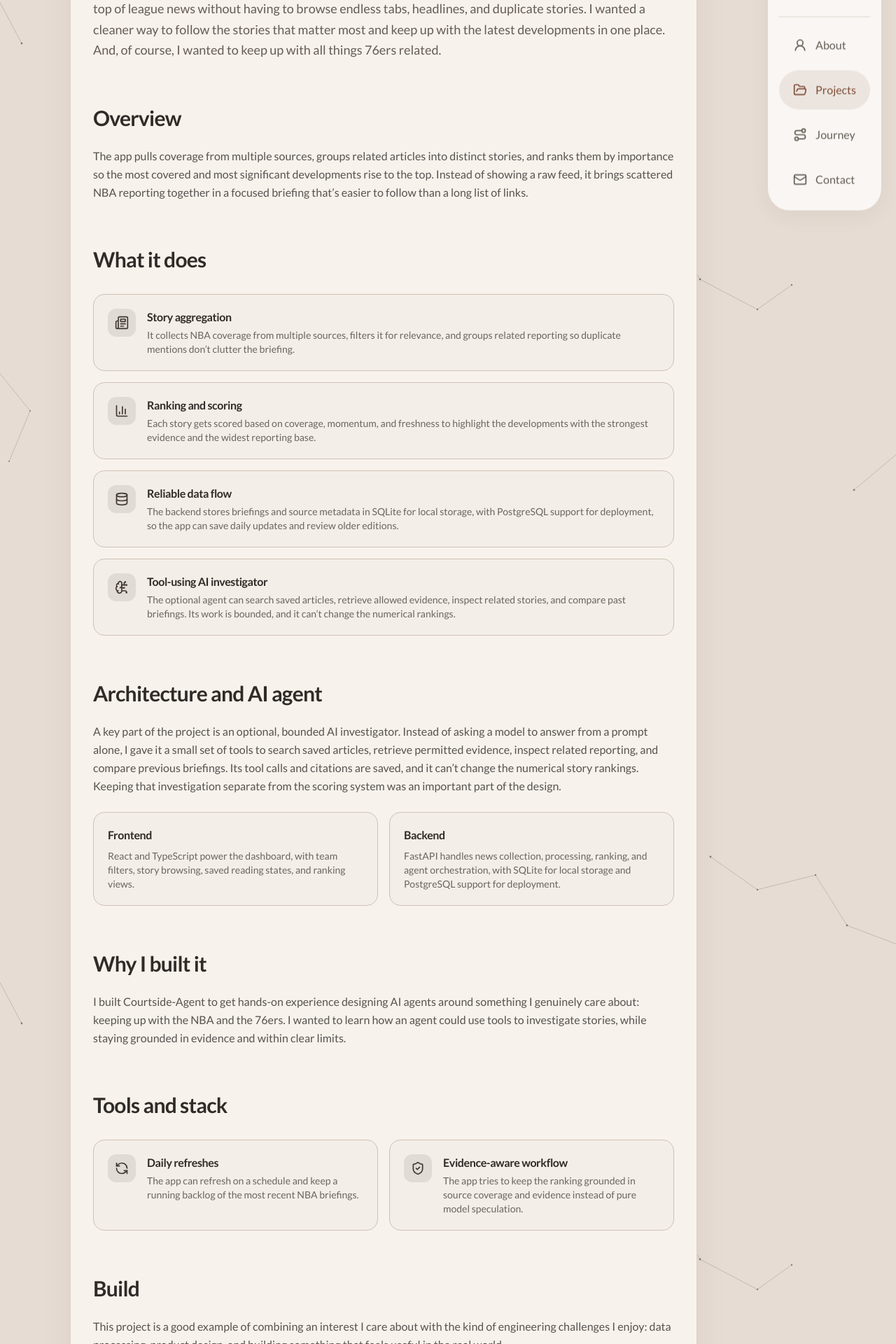
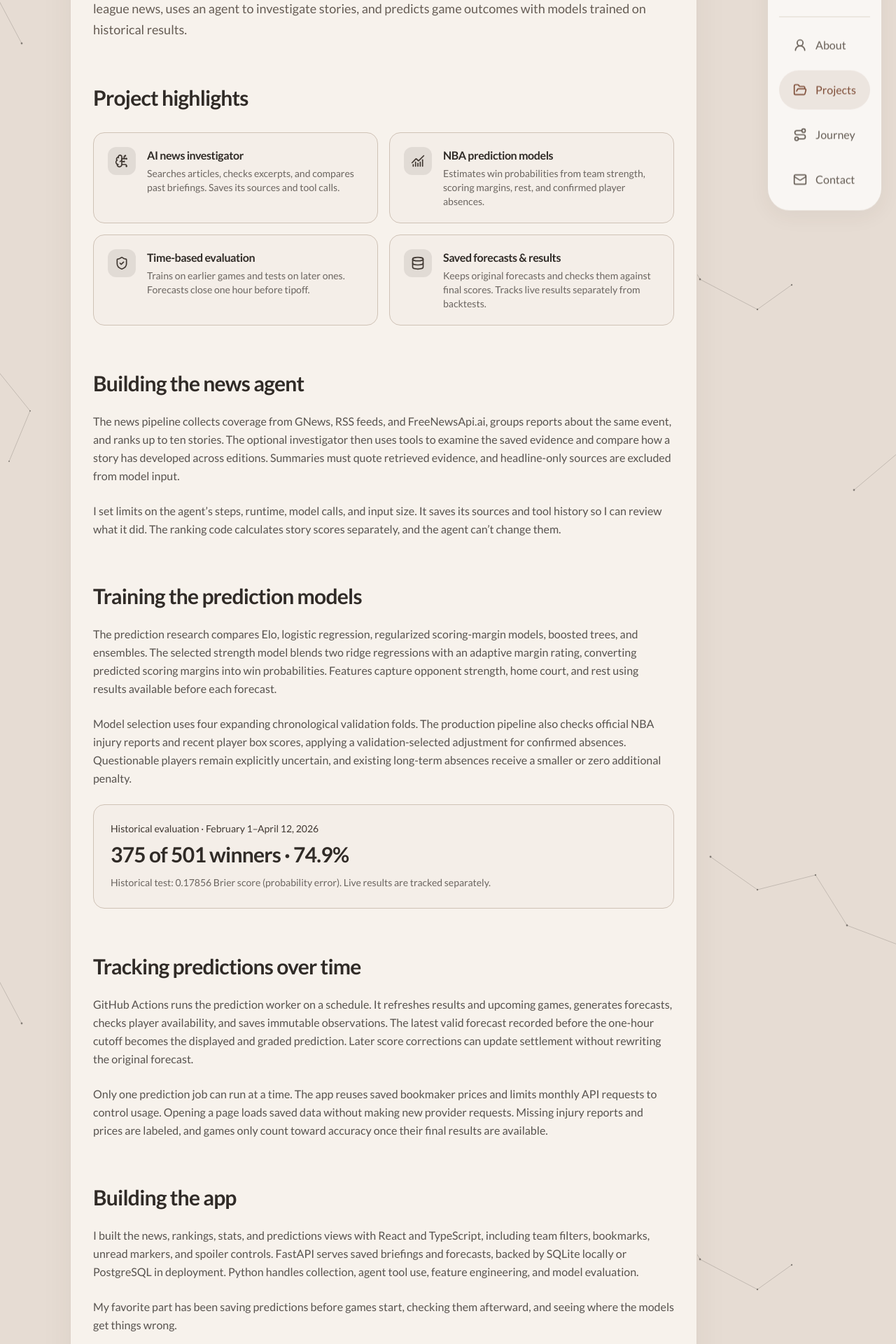
Before and after one commit to awsun124/PersonalPortfolio, a React (Vite) app: page /project/courtside-agent in a window 1280 px wide. Shown: the part 280-2200 px from the top of the page at 70% size. Built offline with nearby package versions, Linux system fonts and the light colour scheme.

Commit message:
Update Courtside project with agent and prediction details

```diff
--- a/src/data/journey.ts
+++ b/src/data/journey.ts
@@ -49,6 +49,6 @@ export const journey: JourneyMilestone[] = [
     id: 6,
     date: "Now",
     title: "Still exploring",
-    description: "At Duke, I’m studying Computer Science and Statistical Science while working as a Computational Research Assistant on a digital twin spanning six North Carolina counties. I build Python and Pandas pipelines to process Census data, and run and test workflows on Duke’s HPC cluster. Outside research, I’m building Courtside-Agent to get hands-on experience with AI agents and bring together my interests in basketball and software. I’m still exploring computer science, and I’m excited to keep learning by building."
+    description: "At Duke, I’m studying Computer Science and Statistical Science while working as a Computational Research Assistant on a digital twin spanning six North Carolina counties. I build Python and Pandas pipelines to process Census data, and run and test workflows on Duke’s HPC cluster. Outside research, I’m building Courtside to explore AI agents and NBA prediction models, bringing together my interests in basketball, statistics, and software. I’m still exploring computer science, and I’m excited to keep learning by building."
   }
 ];
--- a/src/data/projects.ts
+++ b/src/data/projects.ts
@@ -8,8 +8,8 @@ export type ProjectSummary = {
 export const projects: ProjectSummary[] = [
   {
     id: "courtside-agent",
-    title: "Courtside-Agent",
-    category: "AI Agents & Sports Analytics",
+    title: "Courtside",
+    category: "AI Agents & Predictive Modeling",
     year: "2026",
   },
   {
--- a/src/pages/CourtsideProject.tsx
+++ b/src/pages/CourtsideProject.tsx
@@ -1,188 +1,143 @@
 import ProjectPage from "@/components/projects/ProjectPage";
-import {
-  BarChart3,
-  BrainCircuit,
-  Database,
-  Newspaper,
-  RefreshCcw,
-  ShieldCheck,
-} from "lucide-react";
+import { BrainCircuit, ChartNoAxesCombined, Database, ShieldCheck } from "lucide-react";
+
+const highlights = [
+  {
+    icon: BrainCircuit,
+    title: "AI news investigator",
+    description: "Searches articles, checks excerpts, and compares past briefings. Saves its sources and tool calls.",
+  },
+  {
+    icon: ChartNoAxesCombined,
+    title: "NBA prediction models",
+    description: "Estimates win probabilities from team strength, scoring margins, rest, and confirmed player absences.",
+  },
+  {
+    icon: ShieldCheck,
+    title: "Time-based evaluation",
+    description: "Trains on earlier games and tests on later ones. Forecasts close one hour before tipoff.",
+  },
+  {
+    icon: Database,
+    title: "Saved forecasts & results",
+    description: "Keeps original forecasts and checks them against final scores. Tracks live results separately from backtests.",
+  },
+];
 
 const CourtsideProject = () => (
-  <ProjectPage title="Courtside-Agent" year="2026">
+  <ProjectPage title="Courtside" year="2026">
     <p className="text-lg text-muted-foreground leading-relaxed mb-16">
-      Courtside-Agent is a personal NBA news briefing app I built around one
-      goal: making it easier to stay on top of league news without having to browse
-      endless tabs, headlines, and duplicate stories. I wanted a cleaner way to
-      follow the stories that matter most and keep up with the latest developments
-      in one place. And, of course, I wanted to keep up with all things 76ers
-      related.
+      I built Courtside to keep up with the NBA and the 76ers, and to try out
+      ideas in AI and statistics. It collects league news, uses an agent to
+      investigate stories, and predicts game outcomes with models trained on
+      historical results.
     </p>
 
     <section className="mb-16">
-      <h2 className="text-2xl md:text-3xl font-bold tracking-tight mb-6">
-        Overview
+      <h2 className="text-2xl md:text-3xl font-bold tracking-tight mb-8">
+        Project highlights
       </h2>
-      <p className="text-foreground/80 leading-relaxed">
-        The app pulls coverage from multiple sources, groups related articles into
-        distinct stories, and ranks them by importance so the most covered and
-        most significant developments rise to the top. Instead of showing a raw
-        feed, it brings scattered NBA reporting together in a focused briefing
-        that’s easier to follow than a long list of links.
-      </p>
-    </section>
-
-    <section className="mb-16">
-      <h2 className="text-2xl md:text-3xl font-bold tracking-tight mb-8">
-        What it does
-      </h2>
-
-      <div className="grid gap-4">
-        <div className="flex items-start gap-4 p-5 rounded-2xl border border-border bg-muted/30">
+      <div className="grid gap-4 md:grid-cols-2">
+        {highlights.map(({ icon: Icon, title, description }) => (
+          <div key={title} className="flex items-start gap-4 p-5 rounded-2xl border border-border bg-muted/30">
             <div className="p-2.5 rounded-xl bg-primary/10 text-primary flex-shrink-0">
-            <Newspaper className="w-5 h-5" />
+              <Icon className="w-5 h-5" />
             </div>
             <div>
-            <h4 className="font-semibold mb-1">Story aggregation</h4>
-            <p className="text-sm text-foreground/70">
-              It collects NBA coverage from multiple sources, filters it for
-              relevance, and groups related reporting so duplicate mentions don’t
-              clutter the briefing.
-            </p>
+              <h3 className="font-semibold mb-1">{title}</h3>
+              <p className="text-sm text-foreground/70">{description}</p>
             </div>
           </div>
-
-        <div className="flex items-start gap-4 p-5 rounded-2xl border border-border bg-muted/30">
-          <div className="p-2.5 rounded-xl bg-primary/10 text-primary flex-shrink-0">
-            <BarChart3 className="w-5 h-5" />
-          </div>
-          <div>
-            <h4 className="font-semibold mb-1">Ranking and scoring</h4>
-            <p className="text-sm text-foreground/70">
-              Each story gets scored based on coverage, momentum, and freshness to
-              highlight the developments with the strongest evidence and the widest
-              reporting base.
-            </p>
-          </div>
-        </div>
-
-        <div className="flex items-start gap-4 p-5 rounded-2xl border border-border bg-muted/30">
-          <div className="p-2.5 rounded-xl bg-primary/10 text-primary flex-shrink-0">
-            <Database className="w-5 h-5" />
-          </div>
-          <div>
-            <h4 className="font-semibold mb-1">Reliable data flow</h4>
-            <p className="text-sm text-foreground/70">
-              The backend stores briefings and source metadata in SQLite for
-              local storage, with PostgreSQL support for deployment, so the app
-              can save daily updates and review older editions.
-            </p>
-          </div>
-        </div>
-
-        <div className="flex items-start gap-4 p-5 rounded-2xl border border-border bg-muted/30">
-          <div className="p-2.5 rounded-xl bg-primary/10 text-primary flex-shrink-0">
-            <BrainCircuit className="w-5 h-5" />
-          </div>
-          <div>
-            <h4 className="font-semibold mb-1">Tool-using AI investigator</h4>
-            <p className="text-sm text-foreground/70">
-              The optional agent can search saved articles, retrieve allowed
-              evidence, inspect related stories, and compare past briefings. Its
-              work is bounded, and it can’t change the numerical rankings.
-            </p>
-          </div>
-        </div>
+        ))}
       </div>
     </section>
 
     <section className="mb-16">
       <h2 className="text-2xl md:text-3xl font-bold tracking-tight mb-6">
-        Architecture and AI agent
+        Building the news agent
       </h2>
       <p className="text-foreground/80 leading-relaxed mb-6">
-        A key part of the project is an optional, bounded AI investigator. Instead
-        of asking a model to answer from a prompt alone, I gave it a small set of
-        tools to search saved articles, retrieve permitted evidence, inspect
-        related reporting, and compare previous briefings. Its tool calls and
-        citations are saved, and it can’t change the numerical story rankings.
-        Keeping that investigation separate from the scoring system was an
-        important part of the design.
+        The news pipeline collects coverage from GNews, RSS feeds, and
+        FreeNewsApi.ai, groups reports about the same event, and ranks up to ten
+        stories. The optional investigator then uses tools to examine the saved
+        evidence and compare how a story has developed across editions.
+        Summaries must quote retrieved evidence, and headline-only sources are
+        excluded from model input.
       </p>
+      <p className="text-foreground/80 leading-relaxed">
+        I set limits on the agent’s steps, runtime, model calls, and input size.
+        It saves its sources and tool history so I can review what it did.
+        The ranking code calculates story scores separately, and the agent can’t
+        change them.
+      </p>
+    </section>
 
-      <div className="grid gap-4 md:grid-cols-2">
-        <div className="p-5 rounded-2xl border border-border bg-muted/30">
-          <h4 className="font-semibold mb-2">Frontend</h4>
-          <p className="text-sm text-foreground/70">
-            React and TypeScript power the dashboard, with team filters, story
-            browsing, saved reading states, and ranking views.
+    <section className="mb-16">
+      <h2 className="text-2xl md:text-3xl font-bold tracking-tight mb-6">
+        Training the prediction models
+      </h2>
+      <p className="text-foreground/80 leading-relaxed mb-6">
+        The prediction research compares Elo, logistic regression, regularized
+        scoring-margin models, boosted trees, and ensembles. The selected
+        strength model blends two ridge regressions with an adaptive margin
+        rating, converting predicted scoring margins into win probabilities.
+        Features capture opponent strength, home court, and rest using results
+        available before each forecast.
       </p>
-        </div>
-        <div className="p-5 rounded-2xl border border-border bg-muted/30">
-          <h4 className="font-semibold mb-2">Backend</h4>
-          <p className="text-sm text-foreground/70">
-            FastAPI handles news collection, processing, ranking, and agent
-            orchestration, with SQLite for local storage and PostgreSQL support
-            for deployment.
+      <p className="text-foreground/80 leading-relaxed mb-6">
+        Model selection uses four expanding chronological validation folds.
+        The production pipeline also checks official NBA injury reports and
+        recent player box scores, applying a validation-selected adjustment for
+        confirmed absences. Questionable players remain explicitly uncertain,
+        and existing long-term absences receive a smaller or zero additional
+        penalty.
       </p>
-        </div>
+      <div className="p-6 rounded-2xl border border-border bg-muted/30">
+        <p className="text-sm font-medium text-primary mb-2">Historical evaluation · February 1–April 12, 2026</p>
+        <p className="text-2xl md:text-3xl font-bold tracking-tight mb-3">375 of 501 winners · 74.9%</p>
+        <p className="text-sm text-foreground/70 leading-relaxed">
+          Historical test: 0.17856 Brier score (probability error). Live results
+          are tracked separately.
+        </p>
       </div>
     </section>
 
     <section className="mb-16">
       <h2 className="text-2xl md:text-3xl font-bold tracking-tight mb-6">
-        Why I built it
+        Tracking predictions over time
       </h2>
+      <p className="text-foreground/80 leading-relaxed mb-6">
+        GitHub Actions runs the prediction worker on a schedule. It refreshes
+        results and upcoming games, generates forecasts, checks player
+        availability, and saves immutable observations. The latest valid forecast
+        recorded before the one-hour cutoff becomes the displayed and graded
+        prediction. Later score corrections can update settlement without
+        rewriting the original forecast.
+      </p>
       <p className="text-foreground/80 leading-relaxed">
-        I built Courtside-Agent to get hands-on experience designing AI agents
-        around something I genuinely care about: keeping up with the NBA and the
-        76ers. I wanted to learn how an agent could use tools to investigate
-        stories, while staying grounded in evidence and within clear limits.
+        Only one prediction job can run at a time. The app reuses saved
+        bookmaker prices and limits monthly API requests to control usage.
+        Opening a page loads saved data without making new provider requests.
+        Missing injury reports and prices are labeled, and games only count
+        toward accuracy once their final results are available.
       </p>
     </section>
 
     <section className="mb-16">
-      <h2 className="text-2xl md:text-3xl font-bold tracking-tight mb-8">
-        Tools and stack
+      <h2 className="text-2xl md:text-3xl font-bold tracking-tight mb-6">
+        Building the app
       </h2>
-
-      <div className="grid gap-4 md:grid-cols-2">
-        <div className="flex items-start gap-4 p-5 rounded-2xl border border-border bg-muted/30">
-          <div className="p-2.5 rounded-xl bg-primary/10 text-primary flex-shrink-0">
-            <RefreshCcw className="w-5 h-5" />
-          </div>
-          <div>
-            <h4 className="font-semibold mb-1">Daily refreshes</h4>
-            <p className="text-sm text-foreground/70">
-              The app can refresh on a schedule and keep a running backlog of the
-              most recent NBA briefings.
+      <p className="text-foreground/80 leading-relaxed mb-6">
+        I built the news, rankings, stats, and predictions views with React and
+        TypeScript, including team filters, bookmarks, unread markers, and spoiler controls.
+        FastAPI serves saved briefings and forecasts, backed by SQLite locally
+        or PostgreSQL in deployment. Python handles collection, agent
+        tool use, feature engineering, and model evaluation.
       </p>
-          </div>
-        </div>
-
-        <div className="flex items-start gap-4 p-5 rounded-2xl border border-border bg-muted/30">
-          <div className="p-2.5 rounded-xl bg-primary/10 text-primary flex-shrink-0">
-            <ShieldCheck className="w-5 h-5" />
-          </div>
-          <div>
-            <h4 className="font-semibold mb-1">Evidence-aware workflow</h4>
-            <p className="text-sm text-foreground/70">
-              The app tries to keep the ranking grounded in source coverage and
-              evidence instead of pure model speculation.
+      <p className="text-foreground/80 leading-relaxed mb-8">
+        My favorite part has been saving predictions before games start,
+        checking them afterward, and seeing where the models get things wrong.
       </p>
-          </div>
-        </div>
-      </div>
-    </section>
-
-    <section className="mb-16">
-      <h2 className="text-2xl md:text-3xl font-bold tracking-tight mb-6">Build</h2>
-      <p className="text-foreground/80 leading-relaxed mb-6">
-        This project is a good example of combining an interest I care about with
-        the kind of engineering challenges I enjoy: data processing, product
-        design, and building something that feels useful in the real world.
-      </p>
-
       <a
         href="https://github.com/awsun124/Courtside-Agent"
         target="_blank"
```
Lines whose indentation alone changed are shown as unchanged.
